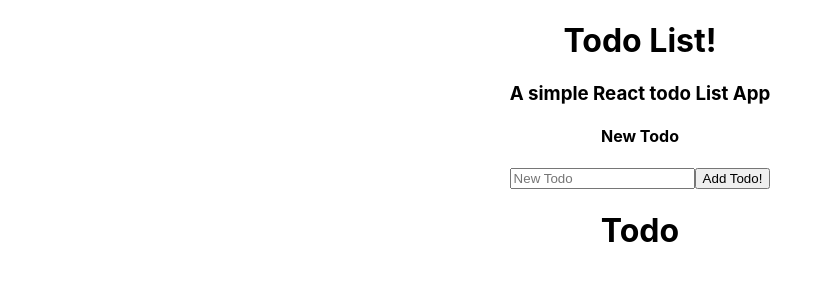
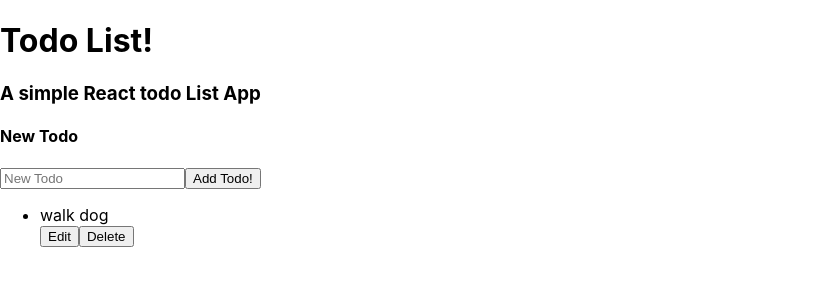
Before and after one commit to sbrij001/todo-list, a React (Create React App) app in the folder todo-list/: page / in a window 1280 px wide. Shown: the top 300 px of the page, without its empty margins (0-833 px from the left). Built offline with nearby package versions, Linux system fonts and the light colour scheme.

Commit message:
added edit and delete buttons to todo

```diff
--- a/todo-list/src/App.js
+++ b/todo-list/src/App.js
@@ -4,7 +4,7 @@ import './App.css';
 
 function App() {
   return (
-    <div className="App">
+    <div>
       <h1>Todo List!</h1>
       <h3>A simple React todo List App</h3>
       <TodoList/>
--- a/todo-list/src/components/new-todo-form.component.jsx
+++ b/todo-list/src/components/new-todo-form.component.jsx
@@ -2,19 +2,34 @@ import React from 'react';
 
 class NewTodoForm extends React.Component{
   state={
-    todo: ""
+    name: "hi"
   }
+
+  onChange = (event) => {
+    this.setState({
+      [event.target.name]: event.target.value
+    })
+  }
+
+  handleSubmit = (event) => {
+    event.preventDefault()
+    this.props.createTodo(this.state)
+    this.setState({
+      name: ""
+    })
+  }
+
   render(){
     return(
       <div>
         <h4>New Todo</h4>
-        <form>
+        <form onSubmit={this.handleSubmit}>
           <input
             type='text'
             name='todo'
             value={this.state.todo}
             placeholder='New Todo'
-            onChange={null}
+            onChange={this.onChange}
           />
           <button>Add Todo!</button>
         </form>
--- a/todo-list/src/components/todo-list.component.jsx
+++ b/todo-list/src/components/todo-list.component.jsx
@@ -4,14 +4,24 @@ import Todo from './todo.component';
 
 class TodoList extends React.Component{
   state={
-    todos: []
+    todos: [{name: 'walk dog'}]
+  }
+
+  create = (todo) => {
+      this.setState({
+        todos: [...this.state.todos, todo]
+      })
   }
 
   render(){
+    const newTodo = this.state.todos.map(todo => {
+      return <Todo key={1} name={todo.name} />
+    })
+
     return(
       <div>
-        <NewTodoForm/>
-        <Todo/>
+        <NewTodoForm createTodo={this.create}/>
+        <ul>{newTodo}</ul>
       </div>
     )
   }
--- a/todo-list/src/components/todo.component.jsx
+++ b/todo-list/src/components/todo.component.jsx
@@ -2,9 +2,12 @@ import React from 'react';
 
 class Todo extends React.Component{
   render(){
+    console.log(this.props)
     return(
       <div>
-        <h1>Todo</h1>
+          <li>{this.props.name}</li>
+          <button>Edit</button>
+          <button>Delete</button>
       </div>
     )
   }
```
